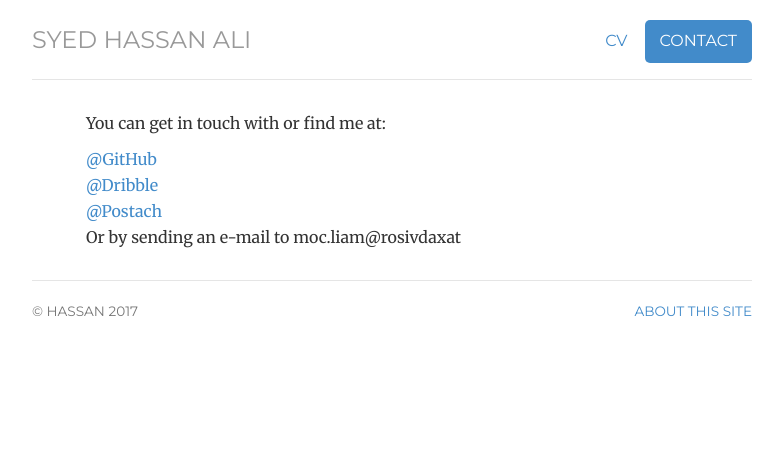
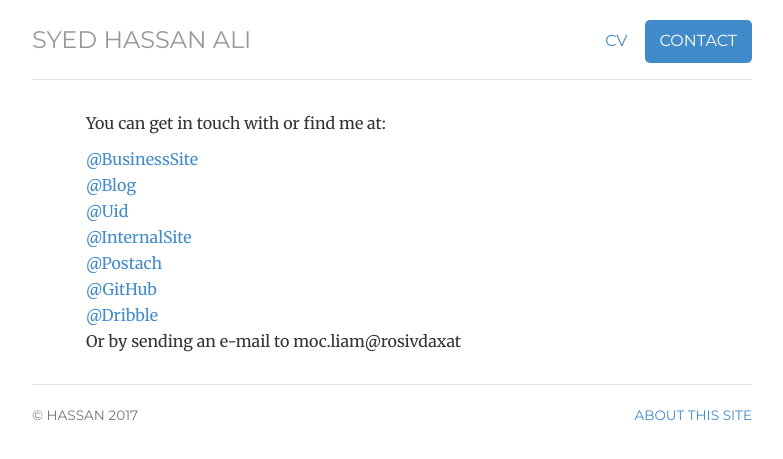
Before and after one commit to upodesta/hassan-bd, a Jekyll site: the page built from contact/index.html, in a window 1280 px wide. Shown: the top 459 px of the page, without its empty margins (248-1031 px from the left). Built offline with Jekyll 4.4.1, drawn with Linux system fonts in a browser that asks for light colours.

Commit message:
update html

```diff
--- a/contact/index.html
+++ b/contact/index.html
@@ -12,9 +12,13 @@ description: Contact information for Syed Hasssan Ali, an Income tax and Company
 	<p>You can get in touch with or find me at:</p>
 
 	<ul class="list-unstyled">
+	<li><a href="http://hassanassociates.business.site">@BusinessSite</a></li>
+	<li><a href="http://www.upodesta.ml">@Blog</a></li>
+	<li><a href="http://uid.me/syed_hassan_ali">@Uid</a></li>
+	<li><a href="https://sites.google.com/site/taxadvisorbd">@InternalSite</a></li>
+	<li><a href="http://upodesta.postach.io/">@Postach</a></li>
 	<li><a href="https://github.com/upodesta">@GitHub</a></li>
 	<li><a href="https://dribble.com/upodesta">@Dribble</a></li>
-	<li><a href="http://upodesta.postach.io/">@Postach</a></li>
 	<!-- <li><a href="http://dribbble.com/upodesta">@Dribbble</a></li> -->
 	<li>Or by sending an e-mail to <span class="obfuscate">taxadvisor@mail.com</span></li>
 	</ul>
```
